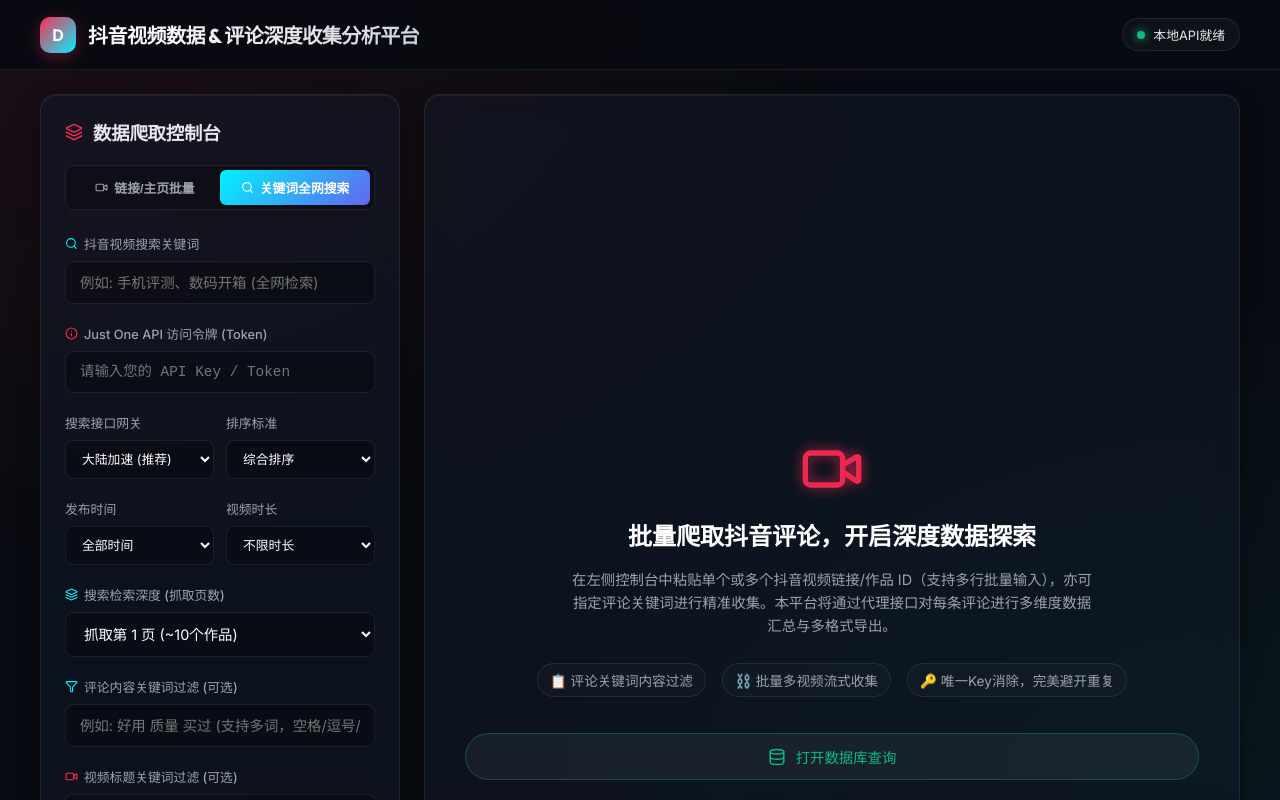
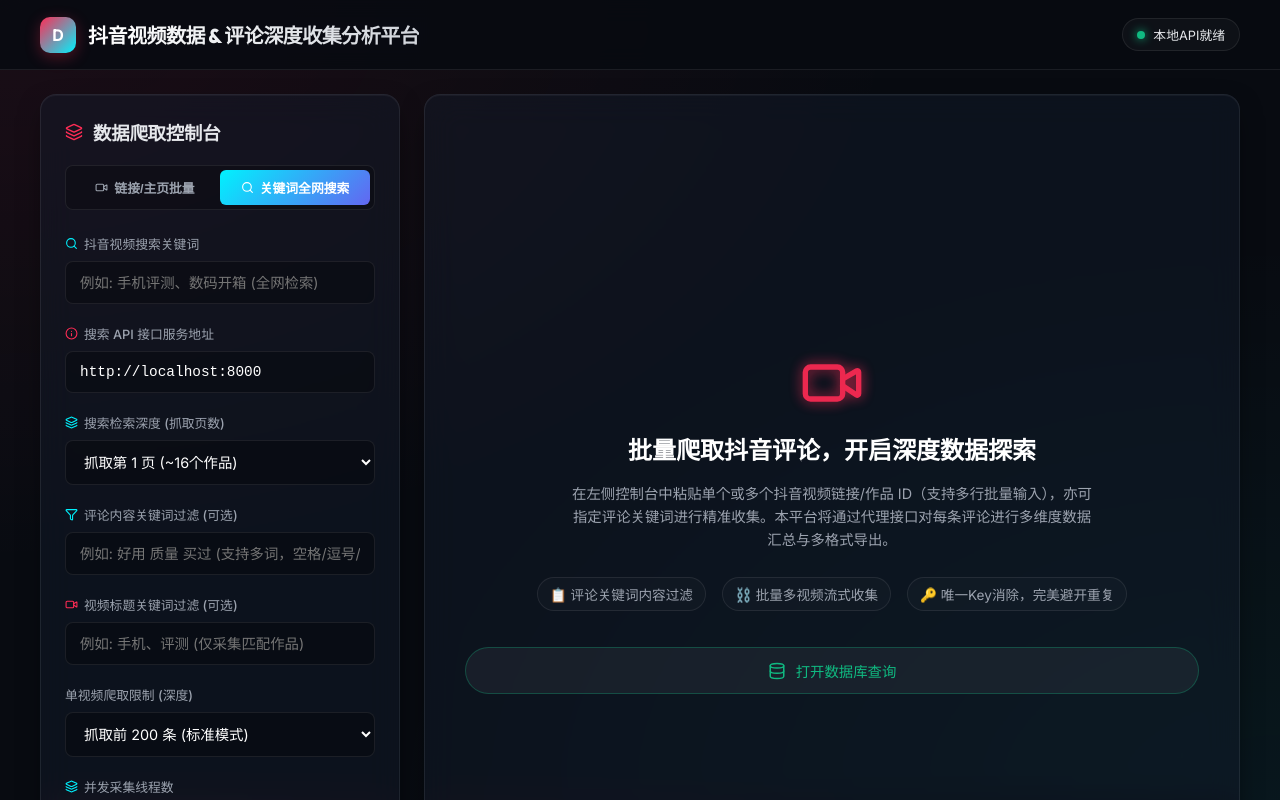
Before and after one commit to zhubaohe123/Douyin, a React (Vite) app: page / in a window 1280 px wide. Both pictures are taken after a click on the button "关键词全网搜索". Shown: the top 800 px of the page. Built offline with nearby package versions, Linux system fonts and the light colour scheme.

Commit message:
feat(search): integrate custom self-hosted Playwright search API

```diff
--- a/src/App.jsx
+++ b/src/App.jsx
@@ -40,14 +40,10 @@
   const [videoKeywordFilter, setVideoKeywordFilter] = useState('');
   const [profileVideoLimit, setProfileVideoLimit] = useState(20);
 
-  // Just One API V4 Keyword Search Configuration States
+  // 自定义 Playwright 搜索 API 配置状态
   const [crawlMode, setCrawlMode] = useState('links'); // 'links' or 'search'
   const [searchKeyword, setSearchKeyword] = useState('');
-  const [searchToken, setSearchToken] = useState('');
-  const [searchGateway, setSearchGateway] = useState('cn'); // 'cn' or 'global'
-  const [searchSortType, setSearchSortType] = useState('_0'); // '_0' (综合), '_1' (点赞最多), '_2' (最新)
-  const [searchPublishTime, setSearchPublishTime] = useState('_0'); // '_0' (不限), '_1' (24h), '_7' (7天), '_180' (6个月)
-  const [searchDuration, setSearchDuration] = useState('_0'); // '_0' (不限), '_1' (1min以内), '_2' (1-5min), '_3' (>5min)
+  const [searchApiUrl, setSearchApiUrl] = useState('http://localhost:8000');
   const [searchPages, setSearchPages] = useState(1); // 1 to 5 pages
 
   // Crawler Execution State
@@ -308,83 +304,43 @@
     return resolvedIds;
   };
 
-  // Resolve videos from keyword search via Just One API (V4)
-  const resolveVideosBySearch = async (keyword, token) => {
+  // Resolve videos from keyword search via Custom Playwright API
+  const resolveVideosBySearch = async (keyword, apiUrl) => {
     if (!keyword.trim()) {
       throw new Error('请输入搜索关键词');
     }
-    if (!token.trim()) {
-      throw new Error('请输入 Just One API 访问令牌 (Token)');
+    if (!apiUrl.trim()) {
+      throw new Error('请输入搜索 API 接口服务地址');
     }
 
     const resolvedIds = [];
-    let currentSearchId = '';
     const totalPages = parseInt(searchPages, 10) || 1;
 
-    setProgressText(`开始使用 Just One API 进行全网视频搜索，关键词: "${keyword}"...`);
-
-    // Choose active proxy route based on user gateway configuration
-    const proxyPrefix = searchGateway === 'cn' ? '/justoneapi-cn' : '/justoneapi-global';
+    setProgressText(`开始使用自定义搜索 API 进行视频搜索，关键词: "${keyword}"...`);
+
+    // Clean api base URL (remove trailing slash if present)
+    const baseApi = apiUrl.trim().replace(/\/+$/, '');
 
     for (let currentPage = 1; currentPage <= totalPages; currentPage++) {
       if (!crawlActiveRef.current) break;
 
       setProgressText(`正在搜索作品列表 (第 ${currentPage}/${totalPages} 页)...`);
 
-      // Build endpoint query parameters (using exact V4 parameter naming conventions)
-      let queryParams = `token=${encodeURIComponent(token.trim())}&keyword=${encodeURIComponent(keyword.trim())}`;
-      queryParams += `&sortType=${searchSortType}`;
-      queryParams += `&publishTime=${searchPublishTime}`;
-      queryParams += `&duration=${searchDuration}`;
-      queryParams += `&page=${currentPage}`;
-
-      if (currentPage > 1 && currentSearchId) {
-        queryParams += `&searchId=${encodeURIComponent(currentSearchId)}`;
-      }
-
-      const searchUrl = `${proxyPrefix}/api/douyin/search-video/v4?${queryParams}`;
+      // Build API request URL
+      const searchUrl = `${baseApi}/api/search?keyword=${encodeURIComponent(keyword.trim())}&page=${currentPage}`;
 
       try {
         const response = await fetch(searchUrl);
         if (!response.ok) {
+          if (response.status === 403) {
+            throw new Error('需要更新 Cookie 授权，请在接口服务器终端运行 login.py');
+          }
           throw new Error(`HTTP 异常 ${response.status}`);
         }
 
         const resData = await response.json();
 
-        // According to documentation, code "0" indicates successful business execution
-        const businessCode = String(resData.code);
-        if (businessCode !== '0') {
-          // Handle error codes explicitly
-          let errorMsg = resData.message || resData.msg || `业务异常 (错误码: ${businessCode})`;
-          if (businessCode === '100') errorMsg = 'Token 无效或已失效，请检查您的访问令牌。';
-          else if (businessCode === '301') errorMsg = '采集服务器繁忙，请稍后重试。';
-          else if (businessCode === '302') errorMsg = '已超出接口调用速率限制。';
-          else if (businessCode === '303') errorMsg = '已超出接口每日调用配额。';
-          else if (businessCode === '601') errorMsg = '您的 API 余额不足，请充值。';
-          throw new Error(errorMsg);
-        }
-
-        const searchData = resData.data;
-        if (!searchData) {
-          break;
-        }
-
-        // Keep the returned search_id for chained deep page pagination
-        if (searchData.search_id) {
-          currentSearchId = searchData.search_id;
-        }
-
-        // Support Just One API V4 (nested in business_data.data.aweme_info) as well as raw Douyin aweme_list / flat list
-        let videoList = [];
-        if (searchData.business_data && Array.isArray(searchData.business_data)) {
-          videoList = searchData.business_data
-            .map(item => item?.data?.aweme_info || item?.data || item)
-            .filter(Boolean);
-        } else {
-          videoList = searchData.aweme_list || searchData.list || [];
-        }
-
+        const videoList = resData.videos || [];
         if (videoList.length === 0) {
           setProgressText(`搜索已到底，第 ${currentPage} 页无更多匹配作品`);
           break;
@@ -394,11 +350,10 @@
         for (const video of videoList) {
           if (!video) continue;
 
-          // Safely map all possible video/author/statistics variations defensively
-          const videoId = String(video.aweme_id || video.video_id || video.id || '');
+          const videoId = String(video.video_id || '');
           if (!videoId) continue;
 
-          const desc = video.desc || video.title || `视频作品 #${videoId}`;
+          const desc = video.title || `视频作品 #${videoId}`;
 
           // Extra validation: Apply client-side video title keyword filter if configured
           const matchesVideoKeyword = !videoKeywordFilter.trim() ||
@@ -409,13 +364,13 @@
               id: videoId,
               original: `搜索 "${keyword}" 第 ${currentPage} 页 #${videoId}`,
               title: desc,
-              cover: video.video?.cover?.url_list?.[0] || video.video?.dynamic_cover?.url_list?.[0] || video.cover || video.cover_url || '',
-              authorName: video.author?.nickname || video.author?.name || '抖音创作者',
-              authorAvatar: video.author?.avatar_thumb?.url_list?.[0] || video.author?.avatar || video.author?.avatar_url || '',
-              likes: video.statistics?.digg_count || video.statistics?.like_count || video.likes || 0,
-              commentsCount: video.statistics?.comment_count || video.comments || 0,
-              shares: video.statistics?.share_count || video.shares || 0,
-              collects: video.statistics?.collect_count || video.collects || 0
+              cover: video.cover_url || video.dynamic_cover_url || '',
+              authorName: video.author?.name || '抖音创作者',
+              authorAvatar: video.author?.avatar || '',
+              likes: video.likes || 0,
+              commentsCount: video.comments || 0,
+              shares: video.shares || 0,
+              collects: video.favorites || 0
             });
             pageMatchedCount++;
           }
@@ -671,7 +626,7 @@
       // 1. Resolve all input IDs or trigger keyword-based search resolution
       let videoList = [];
       if (crawlMode === 'search') {
-        videoList = await resolveVideosBySearch(searchKeyword, searchToken);
+        videoList = await resolveVideosBySearch(searchKeyword, searchApiUrl);
       } else {
         videoList = await resolveAllAwemeIds(inputUrls);
       }
@@ -1244,82 +1199,17 @@
               <div className="input-group" style={{ animation: 'fadeIn 0.3s ease' }}>
                 <label className="input-label" style={{display: 'flex', alignItems: 'center', gap: '6px'}}>
                   <Info size={13} style={{color: 'var(--color-primary)'}} />
-                  <span>Just One API 访问令牌 (Token)</span>
+                  <span>搜索 API 接口服务地址</span>
                 </label>
                 <input
-                  type="password"
+                  type="text"
                   className="input-field"
-                  placeholder="请输入您的 API Key / Token"
-                  value={searchToken}
-                  onChange={(e) => setSearchToken(e.target.value)}
+                  placeholder="如: http://localhost:8000"
+                  value={searchApiUrl}
+                  onChange={(e) => setSearchApiUrl(e.target.value)}
                   disabled={isCrawling}
                   style={{ fontFamily: 'monospace' }}
                 />
-              </div>
-
-              <div style={{ display: 'grid', gridTemplateColumns: '1fr 1fr', gap: '12px', animation: 'fadeIn 0.3s ease' }}>
-                <div className="input-group">
-                  <label className="input-label">搜索接口网关</label>
-                  <select
-                    className="input-field"
-                    style={{ fontSize: '0.8rem', padding: '10px 12px' }}
-                    value={searchGateway}
-                    onChange={(e) => setSearchGateway(e.target.value)}
-                    disabled={isCrawling}
-                  >
-                    <option value="cn">大陆加速 (推荐)</option>
-                    <option value="global">全球默认 (海外)</option>
-                  </select>
-                </div>
-
-                <div className="input-group">
-                  <label className="input-label">排序标准</label>
-                  <select
-                    className="input-field"
-                    style={{ fontSize: '0.8rem', padding: '10px 12px' }}
-                    value={searchSortType}
-                    onChange={(e) => setSearchSortType(e.target.value)}
-                    disabled={isCrawling}
-                  >
-                    <option value="_0">综合排序</option>
-                    <option value="_1">点赞最多</option>
-                    <option value="_2">最新发布</option>
-                  </select>
-                </div>
-              </div>
-
-              <div style={{ display: 'grid', gridTemplateColumns: '1fr 1fr', gap: '12px', animation: 'fadeIn 0.3s ease' }}>
-                <div className="input-group">
-                  <label className="input-label">发布时间</label>
-                  <select
-                    className="input-field"
-                    style={{ fontSize: '0.8rem', padding: '10px 12px' }}
-                    value={searchPublishTime}
-                    onChange={(e) => setSearchPublishTime(e.target.value)}
-                    disabled={isCrawling}
-                  >
-                    <option value="_0">全部时间</option>
-                    <option value="_1">最近 24 小时</option>
-                    <option value="_7">最近 7 天</option>
-                    <option value="_180">最近 6 个月</option>
-                  </select>
-                </div>
-
-                <div className="input-group">
-                  <label className="input-label">视频时长</label>
-                  <select
-                    className="input-field"
-                    style={{ fontSize: '0.8rem', padding: '10px 12px' }}
-                    value={searchDuration}
-                    onChange={(e) => setSearchDuration(e.target.value)}
-                    disabled={isCrawling}
-                  >
-                    <option value="_0">不限时长</option>
-                    <option value="_1">1 分钟以内</option>
-                    <option value="_2">1 - 5 分钟</option>
-                    <option value="_3">5 分钟以上</option>
-                  </select>
-                </div>
               </div>
 
               <div className="input-group" style={{ animation: 'fadeIn 0.3s ease' }}>
@@ -1333,11 +1223,13 @@
                   onChange={(e) => setSearchPages(parseInt(e.target.value, 10))}
                   disabled={isCrawling}
                 >
-                  <option value={1}>抓取第 1 页 (~10个作品)</option>
-                  <option value={2}>抓取前 2 页 (~20个作品)</option>
-                  <option value={3}>抓取前 3 页 (~30个作品)</option>
-                  <option value={4}>抓取前 4 页 (~40个作品)</option>
-                  <option value={5}>抓取前 5 页 (~50个作品 - 深度模式)</option>
+                  <option value={1}>抓取第 1 页 (~16个作品)</option>
+                  <option value={2}>抓取前 2 页 (~32个作品)</option>
+                  <option value={3}>抓取前 3 页 (~48个作品)</option>
+                  <option value={4}>抓取前 4 页 (~64个作品)</option>
+                  <option value={5}>抓取前 5 页 (~80个作品 - 深度模式)</option>
+                  <option value={8}>抓取前 8 页 (~128个作品 - 超强检索)</option>
+                  <option value={12}>抓取前 12 页 (~192个作品 - 极限探索)</option>
                 </select>
               </div>
             </>
@@ -1420,7 +1312,7 @@
               <button
                 className="btn-primary"
                 onClick={startCrawling}
-                disabled={crawlMode === 'search' ? (!searchKeyword.trim() || !searchToken.trim()) : !inputUrls.trim()}
+                disabled={crawlMode === 'search' ? (!searchKeyword.trim() || !searchApiUrl.trim()) : !inputUrls.trim()}
               >
                 <Play size={16} fill="white" />
                 <span>开始爬取</span>
--- a/vite.config.js
+++ b/vite.config.js
@@ -14,16 +14,6 @@
       '/api': {
         target: 'http://10.11.1.88',
         changeOrigin: true,
-      },
-      '/justoneapi-global': {
-        target: 'https://api.justoneapi.com',
-        changeOrigin: true,
-        rewrite: (path) => path.replace(/^\/justoneapi-global/, '')
-      },
-      '/justoneapi-cn': {
-        target: 'http://47.117.133.51:30015',
-        changeOrigin: true,
-        rewrite: (path) => path.replace(/^\/justoneapi-cn/, '')
       }
     }
   }
```
